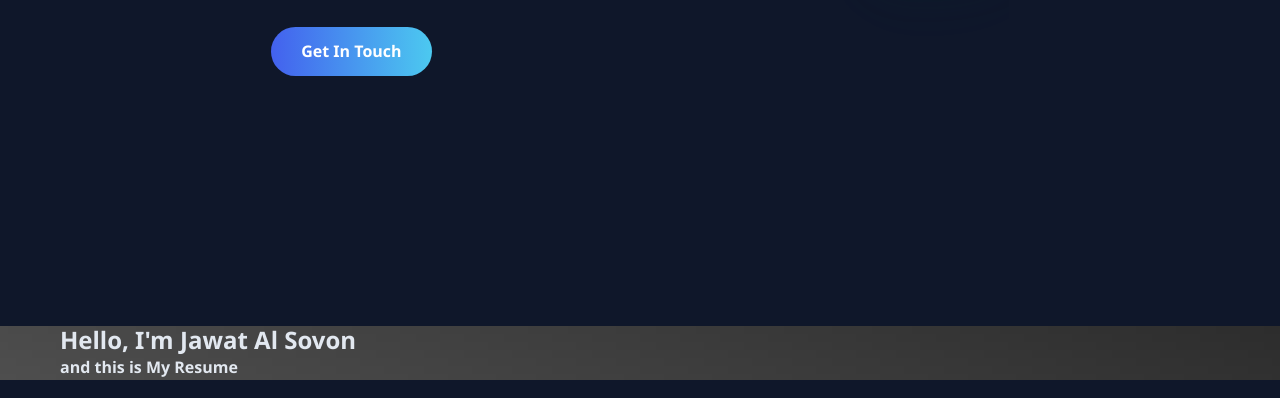
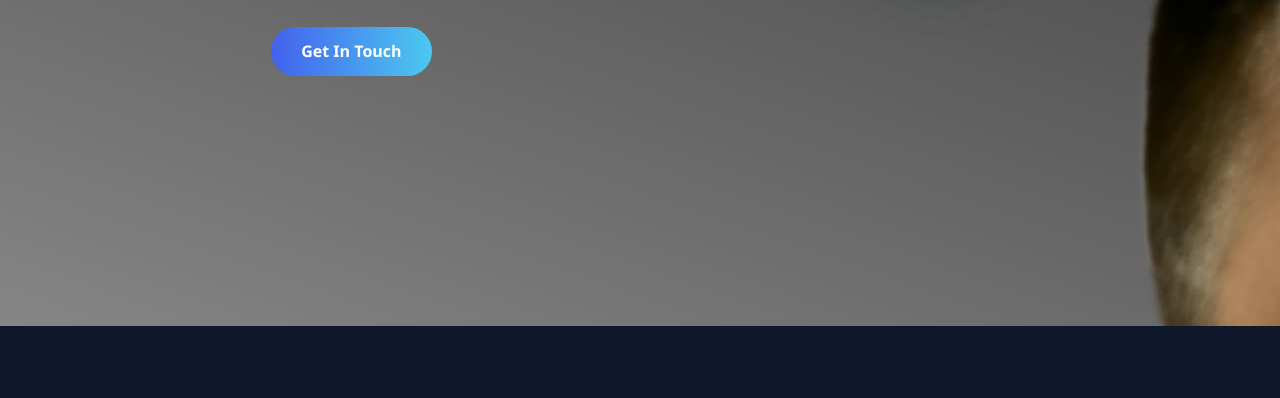
Before and after one commit to jawatalsovon/j, a plain HTML site: page index.html in a window 1280 px wide. Shown: the part 554-952 px from the top of the page. Drawn offline with Linux system fonts and the light colour scheme.

Commit message:
Update index.html

```diff
--- a/index.html
+++ b/index.html
@@ -941,7 +941,7 @@
     </header>
 
     <!-- Hero Section -->
-    <section id="home" class="hero">
+    <section id="home" class="hero" class="site-hero" style="background-image: url(image.1.jpg);" id="section-home" data-stellar-background-ratio="0.5">
         <div class="container">
             <div class="hero">
                 <div class="hero-content">
@@ -955,18 +955,7 @@
             </div>
         </div>
     </section>
-    <section class="site-hero" style="background-image: url(image.1.jpg);" id="section-home" data-stellar-background-ratio="0.5">
-		<div class="container">
-			<div class="row intro-text align-items-center justify-content-center">
-				<div class="col-md-10 text-center pt-5">
 
-					<h1 class="site-heading site-animate">Hello, I'm <strong class="d-block">Jawat Al Sovon</strong></h1>
-					<strong class="d-block text-white text-uppercase letter-spacing">and this is My Resume</strong>
-
-				</div>
-			</div>
-		</div>
-	</section>
 
     <!-- About Section -->
     <section id="about" class="section">
```
